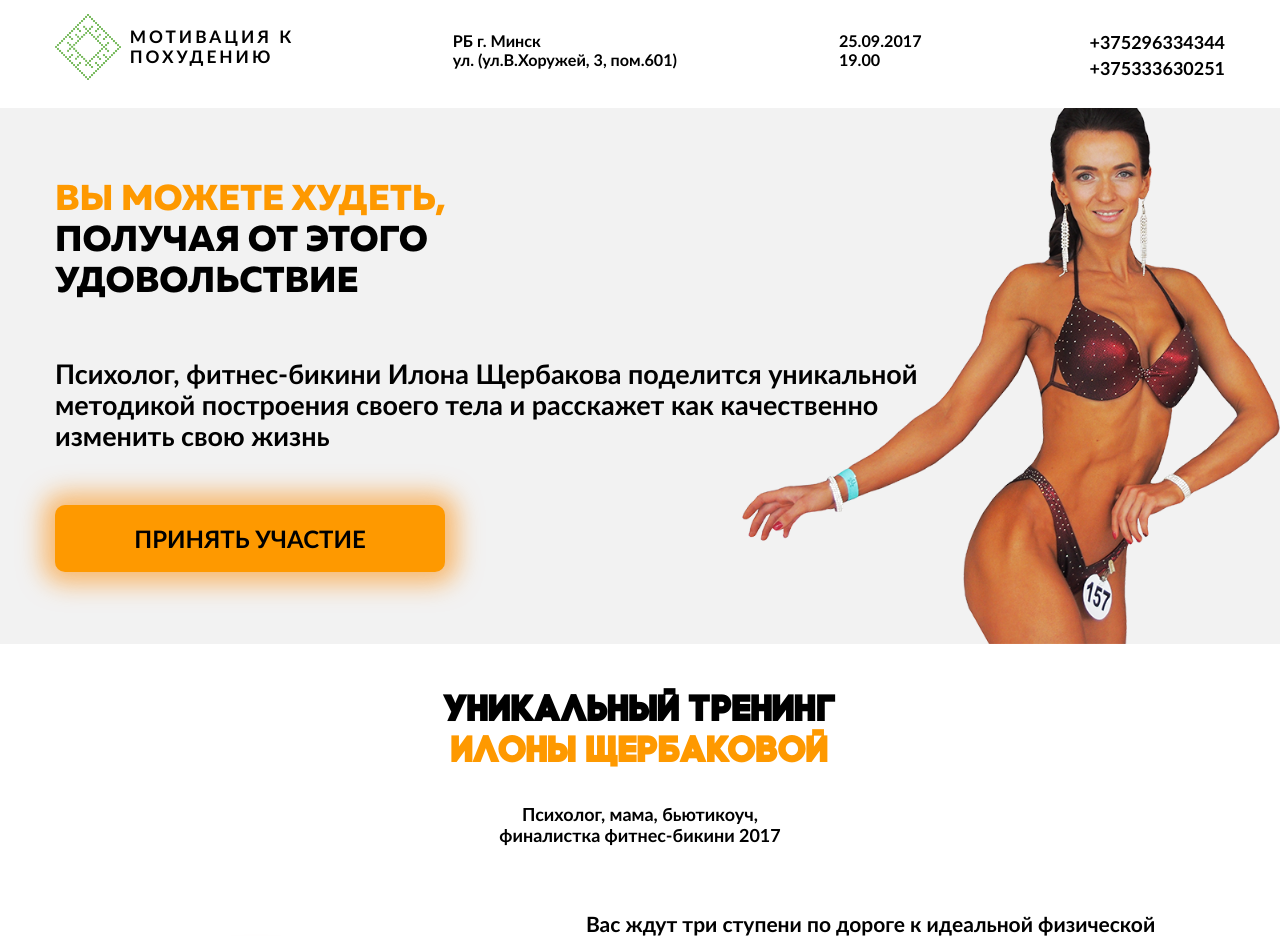
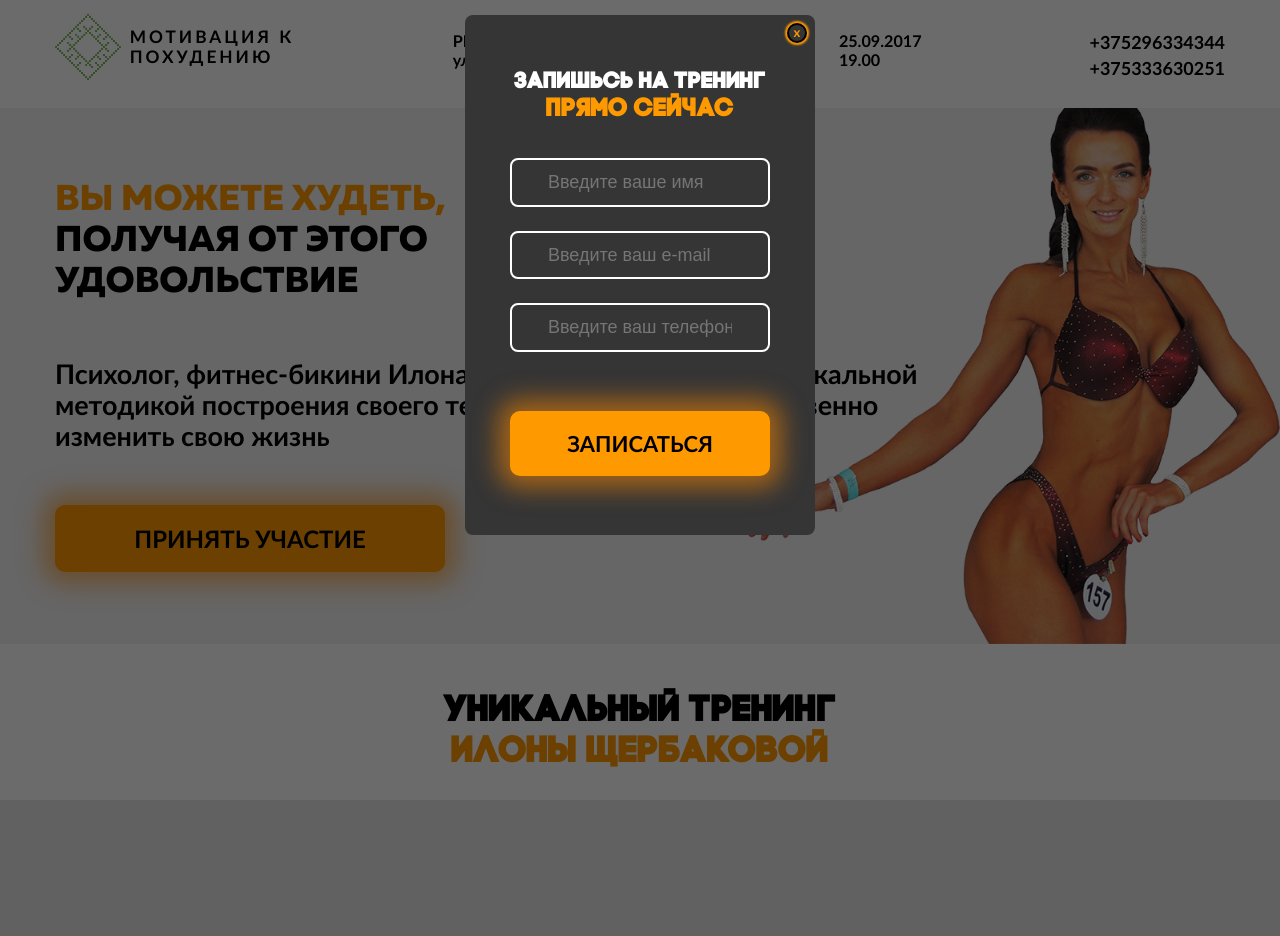
Before and after one commit to Jeorgeo/170915-lp, a PHP site: page / in a window 1280 px wide. Shown: the top 936 px of the page. After the commit the page ends 767 px from the top, so only its background shows below. Run offline with PHP 8.4, Linux system fonts and the light colour scheme.

Commit message:
170918-2217
modal

```diff
--- a/index.html
+++ b/index.html
@@ -396,5 +396,36 @@
       </div>
     </footer>
 
+    <div class="wrap"></div>
+
+    <div id="window modal-1" class="popup-question">
+      <div class="popup-question-close">
+        x
+      </div>
+      <div class="box-title">
+        <h3 class="medium-title">
+          запишьсь на тренинг<br>
+          <span class="color-text">
+            Прямо сейчас
+          </span>
+        </h3>
+      </div>
+      <form id="js_form-1" class="question-form-box clearfix">
+        <!-- Hidden Required Fields -->
+        <input type="hidden" name="project_name" value="">
+        <input type="hidden" name="admin_email" value="">
+        <input type="hidden" name="position" value="">
+        <!-- END Hidden Required Fields -->
+        <input id="name" type="text" name="name" placeholder="Введите ваше имя" pattern="^[A-Za-zА-Яа-яЁё]+$" required>
+        <input id="mail" type="text" name="mail" placeholder="Введите ваш e-mail"
+        pattern="^((8|\+7)[\- ]?)?(\(?\d{3}\)?[\- ]?)?[\d\- ]{7,10}$" required>
+        <input id="phone" type="text" name="phone" placeholder="Введите ваш телефон"
+        required>
+        <button class="form-message-btn" type="submit" name="send">записаться</button>
+      </form>
+    </div>
+
+
+
   </body>
 </html>
--- a/style.css
+++ b/style.css
@@ -6,9 +6,7 @@
 # Fonts
 # Animation
 # Typography
-# Header
 # Content
-# Footer
 
 --------------------------------------------------------------*/
 
@@ -34,6 +32,11 @@
 @font-face {
    font-family: 'Code Pro Bold'; /* Гарнитура шрифта */
    src: url( "fonts/Code Pro Bold.otf" ); /* Путь к файлу со шрифтом */
+  }
+
+@font-face {
+   font-family: 'Gotham Pro'; /* Гарнитура шрифта */
+   src: url( "fonts/gothamPro.otf" ); /* Путь к файлу со шрифтом */
   }
 
 /*--------------------------------------------------------------
@@ -173,7 +176,7 @@
 }
 
 /*--------------------------------------------------------------
-# Header
+# Content
 --------------------------------------------------------------*/
 
 .header {
@@ -941,68 +944,111 @@
     font-size: 1.65em;
     margin-top: 2.5em;
   }
-
-}
-
-/*=================== for MAC 1600px ===========================*/
-@media screen and (min-width: 1600px) {
-
-}
-
-
-/*--------------------------------------------------------------
-# Content
---------------------------------------------------------------*/
-/*============== for tablets 768px ===========================*/
-@media screen and (min-width: 768px) {
-
-}
-
-/*============== for tablets 1024px ===========================*/
-@media screen and (min-width: 1024px) {
-
-}
-
-/*=================== for PC 1280px ===========================*/
-@media screen and (min-width: 1280px) {
-
-}
-
-/*=================== for PC 1360px ===========================*/
-@media screen and (min-width: 1360px) {
-
-}
-
-/*=================== for MAC 1600px ===========================*/
-@media screen and (min-width: 1600px) {
-
 }
 
 /*--------------------------------------------------------------
-# Footer
+# modal window
 --------------------------------------------------------------*/
 
-/*============== for tablets 768px ===========================*/
-@media screen and (min-width: 768px) {
-
+.wrap {
+  display: block;
+  opacity: 0.8;
+  position: fixed;
+  left: 0;
+  right: 0;
+  top: 0;
+  bottom: 0;
+  z-index: 9999;
+  padding: 16px;
+  background-color: rgba(1, 1, 1, 0.725);
+  overflow: auto;
 }
 
-/*============== for tablets 1024px ===========================*/
-@media screen and (min-width: 1024px) {
-
+.popup-question {
+  position: fixed;
+  left: 0;
+  right: 0;
+  top: 10px;
+  bottom: 0;
+  z-index: 99999;
+  display: block;
+  width: 350px;
+  height: 520px;
+  margin: 5px auto;
+  padding: 55px 45px;
+  box-sizing: border-box;
+	border-radius: 8px;
+  color: #ffffff;
+  background: #353535;
 }
 
-/*=================== for PC 1280px ===========================*/
-@media screen and (min-width: 1280px) {
-
+.modal-content-show {
+  display: block;
 }
 
-/*=================== for PC 1360px ===========================*/
-@media screen and (min-width: 1360px) {
-
+.popup-question-close {
+	position: absolute;
+	top: 8px;
+	right: 8px;
+	display: block;
+  width: 20px;
+	height: 20px;
+	margin: 0;
+	padding: 0;
+	box-sizing: border-box;
+	text-align: center;
+  font-size: 13px;
+	color: #fe9900;
+  background-color: #353535;
+	border: 2px solid #000000;
+  border-radius: 50%;
+  box-shadow: 0 0 2px 2px #fe9900
 }
 
-/*=================== for MAC 1600px ===========================*/
-@media screen and (min-width: 1600px) {
+.popup-question-close:hover {
+  cursor: pointer;
+  color: #000000;
+	background-color: #fe9900;
+}
 
+.popup-question .box-title {
+  font-size: 14px;
 }
+
+.popup-question .box-title .color-text {
+  font-size: 25px;
+}
+
+.popup-question .medium-title {
+  margin-top: 0;
+}
+
+.question-form-box input {
+  display: block;
+  width: 100%;
+  margin-bottom: 24px;
+  padding: 12px 36px;
+  box-sizing: border-box;
+  font-size: 18px;
+  font-family: 'Gotam Pro', 'Arial', serif;
+  color: #ffffff;
+  background-color: transparent;
+  border: 2px solid #ffffff;
+  border-radius: 8px;
+}
+
+.question-form-box .form-message-btn {
+  width: 100%;
+  margin-top: 35px;
+  padding: 20px 30px;
+  box-sizing: border-box;
+  text-transform: uppercase;
+  text-align: center;
+  font-family: 'Lato Bold', 'Arial', serif;
+  font-size: 22px;
+  color: #000000;
+  background-color: #fe9900;
+  border: none;
+  border-radius: 10px;
+  box-shadow: 0 0 25px 12px rgba(254, 137, 0, 0.54);
+}
```
Also changed, not shown: fonts/gothamPro.otf (renamed from fonts/Gotham Pro (TT).otf).
